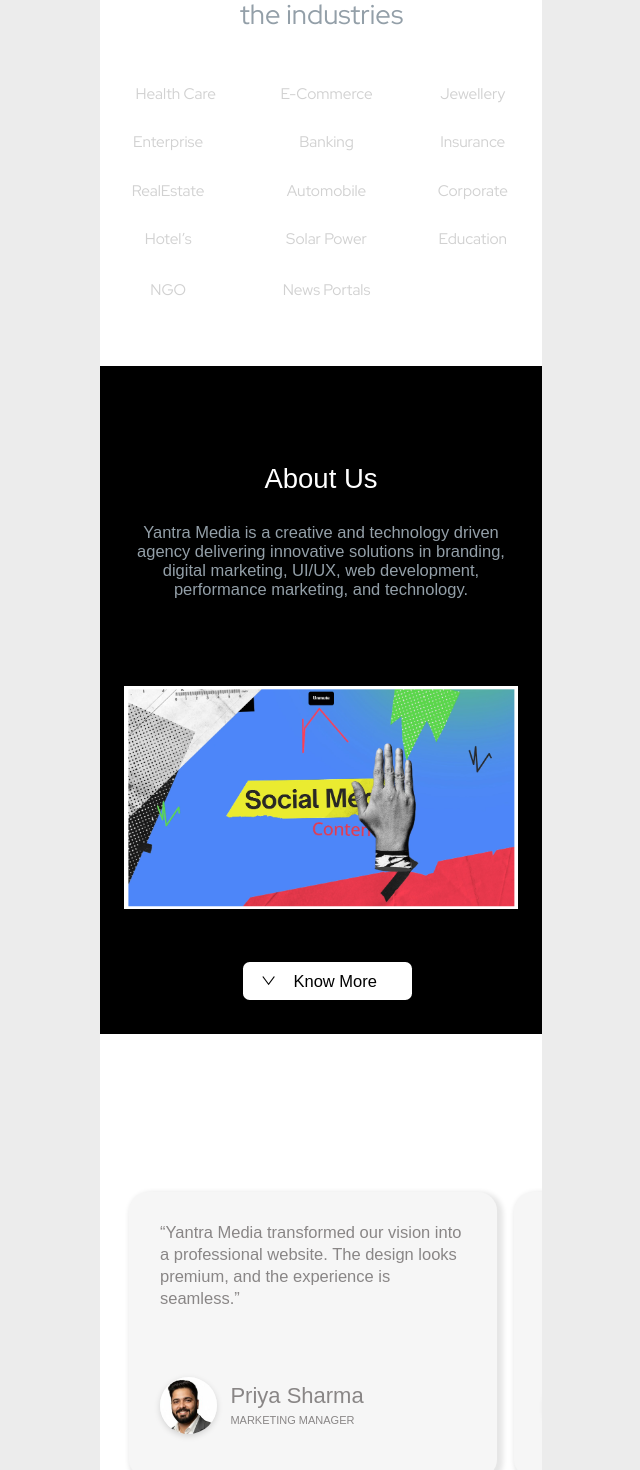
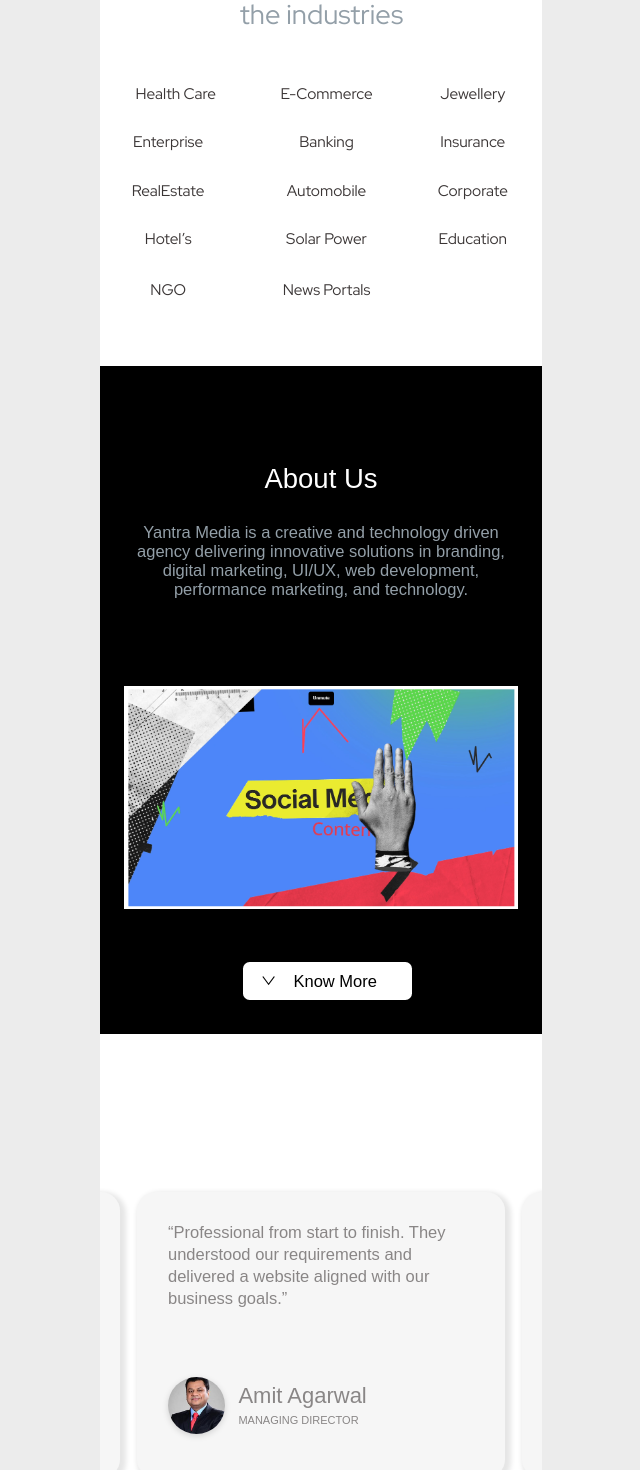
Before and after one commit to sk230144/yantramedia-landing, a Next.js app: page / in a window 1280 px wide. Shown: the part 6060-7530 px from the top of the page, without its empty margins (319-959 px from the left). Built offline with nearby package versions, Linux system fonts and the light colour scheme.

Commit message:
done chnages

```diff
--- a/app/globals.css
+++ b/app/globals.css
@@ -140,7 +140,7 @@ ul, ol { list-style: none; }
 .industries-title { width: calc(299 * var(--u)); margin-left: calc(52 * var(--u)); text-align: center; font-family: var(--redhat); font-weight: 400; font-size: calc(25 * var(--u)); line-height: calc(33 * var(--u)); color: var(--grey); }
 /* Column boxes at x 13 / 157 / 290 (98 wide) as in the design; the last row sits 2px lower. */
 .industries { align-items: start; display: grid; grid-template-columns: calc(144 * var(--u)) calc(133 * var(--u)) calc(98 * var(--u)); grid-auto-rows: calc(44 * var(--u)); margin-top: calc(47 * var(--u)); padding-left: calc(13 * var(--u)); }
-.industries li { width: calc(98 * var(--u)); text-align: center; white-space: nowrap; font-family: var(--redhat); font-size: calc(14 * var(--u)); line-height: calc(17.54 * var(--u)); color: #d1d1d1; }
+.industries li { width: calc(98 * var(--u)); text-align: center; white-space: nowrap; font-family: var(--redhat); font-size: calc(14 * var(--u)); line-height: calc(17.54 * var(--u)); color: #3a3535; }
 .industries li:first-child { translate: calc(7 * var(--u)) 0; }
 .industries li:nth-child(n+13) { margin-top: calc(2 * var(--u)); }
 
--- a/app/page.tsx
+++ b/app/page.tsx
@@ -43,18 +43,17 @@ const clientWorks = [
   { id: "RHwEt4-VTjk", title: "Behind the new Kiswah Perfumes website" },
 ];
 
-// Paired in the order given: quote N, attribution N, photo N.
 const testimonials = [
-  { name: "Priya Sharma", role: "Marketing Manager", quote: "Yantra Media transformed our vision into a professional website. The design looks premium, and the experience is seamless." },
-  { name: "Amit Agarwal", role: "Managing Director", quote: "Clean design, smooth navigation, and a website that truly reflects our brand. Great work by the Yantra Media team!" },
-  { name: "Vikram Malhotra", role: "Chief Marketing Officer", quote: "Professional from start to finish. They understood our requirements and delivered a website aligned with our business goals." },
-  { name: "Neha Kapoor", role: "Founder & Director", quote: "Our new website communicates our value proposition much better. The UI/UX and brand presentation are excellent." },
-  { name: "Arjun Verma", role: "Digital Marketing Manager", quote: "Exactly the modern, elegant website we wanted. Yantra Media made the entire process simple and collaborative." },
-  { name: "Karan Bansal", role: "Co-Founder", quote: "The website is responsive, well-structured, and easy to navigate. A strong foundation for our digital marketing campaigns." },
-  { name: "Ananya Iyer", role: "Marketing Director", quote: "Great attention to detail! The team balanced creativity with functionality and delivered a website that feels truly professional." },
-  { name: "Rohit Khanna", role: "Founder & CEO", quote: "We wanted a fresh digital identity, and Yantra Media delivered a polished website that fits our brand perfectly." },
-  { name: "Siddharth Rao", role: "Chief Operating Officer", quote: "A reliable team with a clear understanding of business needs. Our website looks modern and works smoothly across devices." },
-].map((t, i) => ({ ...t, photo: `/testimonials/client-${String(i + 1).padStart(2, "0")}.jpg` }));
+  { name: "Priya Sharma", role: "Marketing Manager", quote: "Clean design, smooth navigation, and a website that truly reflects our brand. Great work by the Yantra Media team!", photo: "/testimonials/client-02.jpg" },
+  { name: "Amit Agarwal", role: "Managing Director", quote: "Professional from start to finish. They understood our requirements and delivered a website aligned with our business goals.", photo: "/testimonials/client-03.jpg" },
+  { name: "Vikram Malhotra", role: "Chief Marketing Officer", quote: "Our new website communicates our value proposition much better. The UI/UX and brand presentation are excellent.", photo: "/testimonials/client-04.jpg" },
+  { name: "Neha Kapoor", role: "Founder & Director", quote: "Exactly the modern, elegant website we wanted. Yantra Media made the entire process simple and collaborative.", photo: "/testimonials/client-05.jpg" },
+  { name: "Arjun Verma", role: "Digital Marketing Manager", quote: "The website is responsive, well-structured, and easy to navigate. A strong foundation for our digital marketing campaigns.", photo: "/testimonials/client-06.jpg" },
+  { name: "Karan Bansal", role: "Co-Founder", quote: "Great attention to detail! The team balanced creativity with functionality and delivered a website that feels truly professional.", photo: "/testimonials/karan-bansal.png" },
+  { name: "Ananya Iyer", role: "Marketing Director", quote: "We wanted a fresh digital identity, and Yantra Media delivered a polished website that fits our brand perfectly.", photo: "/testimonials/client-07.jpg" },
+  { name: "Rohit Khanna", role: "Founder & CEO", quote: "A reliable team with a clear understanding of business needs. Our website looks modern and works smoothly across devices.", photo: "/testimonials/client-08.jpg" },
+  { name: "Siddharth Rao", role: "Chief Operating Officer", quote: "The project was handled systematically, with clear communication and attention to functionality. A smooth overall experience.", photo: "/testimonials/client-09.jpg" },
+];
 
 const industries = ["Health Care", "E-Commerce", "Jewellery", "Enterprise", "Banking", "Insurance", "RealEstate", "Automobile", "Corporate", "Hotel’s", "Solar Power", "Education", "NGO", "News Portals"];
 
```
Also changed, not shown: public/testimonials/karan-bansal.png (added).
